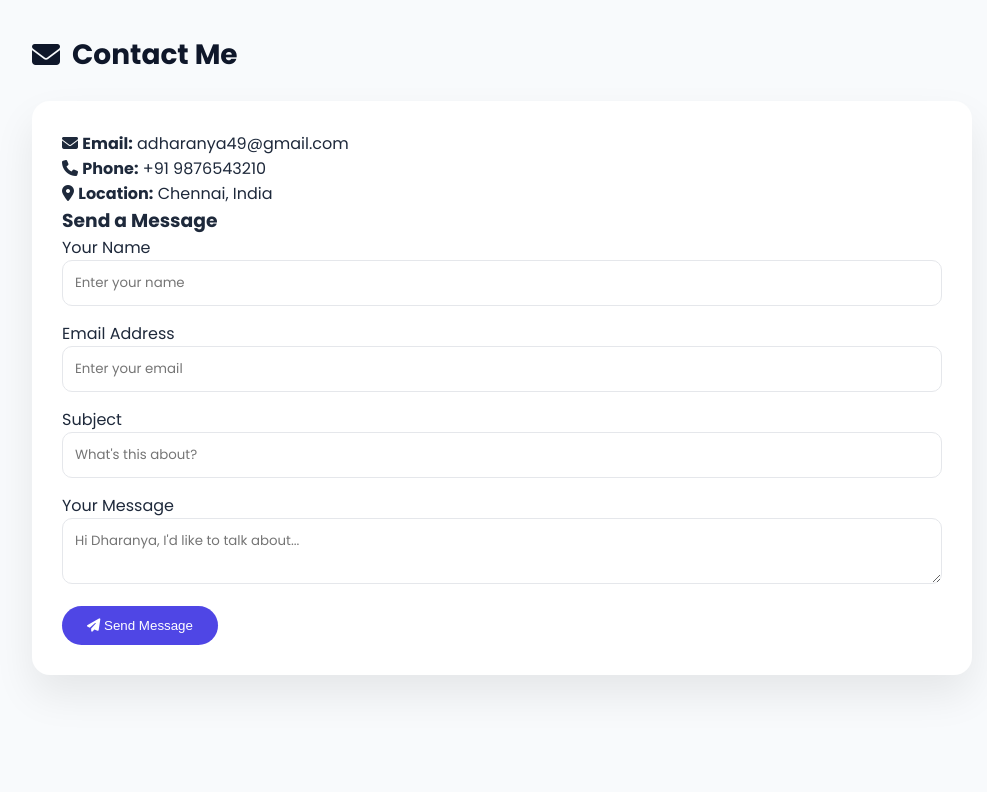
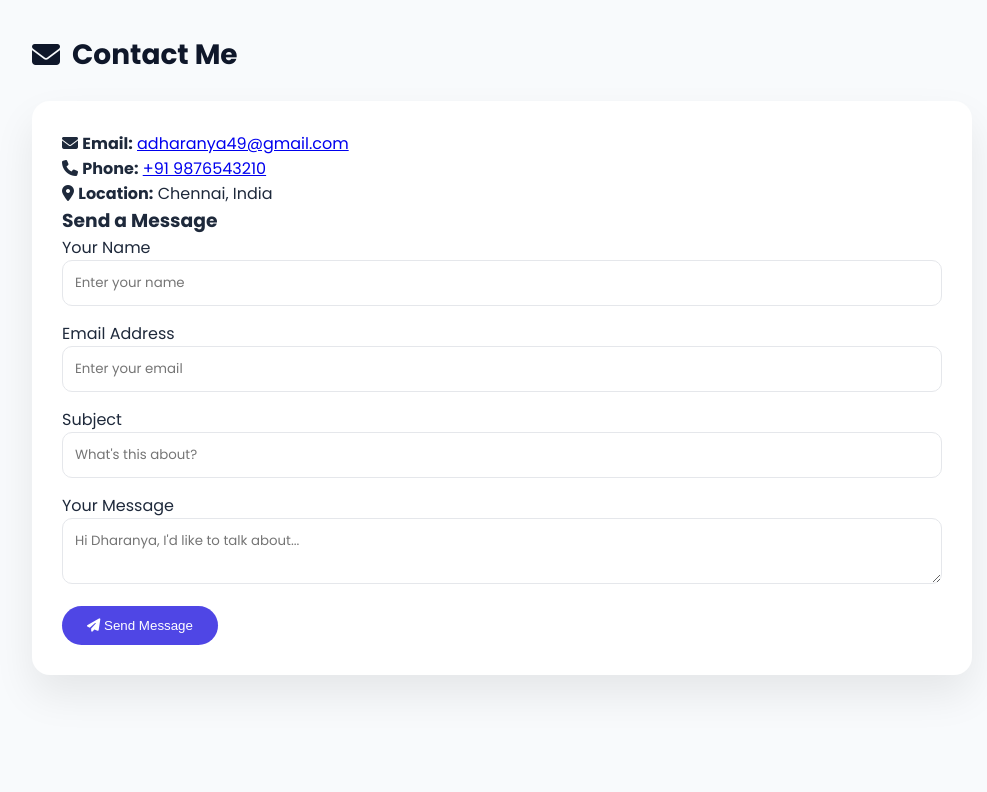
Before and after one commit to Dharanya11/PORTFOLIO, a plain HTML site: page index.html in a window 1280 px wide. Shown: the part 3180-3972 px from the top of the page, without its empty margins (268-1255 px from the left). Drawn offline with Linux system fonts and the light colour scheme.

Commit message:
updated4

```diff
--- a/index.html
+++ b/index.html
@@ -193,8 +193,8 @@
                 <h2><i class="fas fa-envelope"></i> Contact Me</h2>
                 <div class="contact-container">
                     <div class="contact-info">
-                        <p><i class="fas fa-envelope"></i> <strong>Email:</strong> adharanya49@gmail.com</p>
-                        <p><i class="fas fa-phone"></i> <strong>Phone:</strong> +91 9876543210</p>
+                        <p><i class="fas fa-envelope"></i> <strong>Email:</strong> <a href="mailto:adharanya49@gmail.com">adharanya49@gmail.com</a></p>
+                        <p><i class="fas fa-phone"></i> <strong>Phone:</strong> <a href="tel:+919876543210">+91 9876543210</a></p>
                         <p><i class="fas fa-map-marker-alt"></i> <strong>Location:</strong> Chennai, India</p>
 
                         <div class="contact-form">
```
